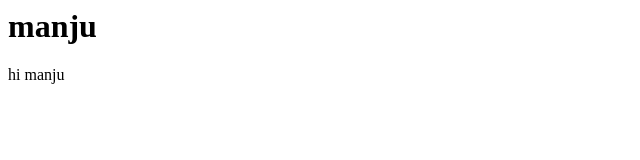
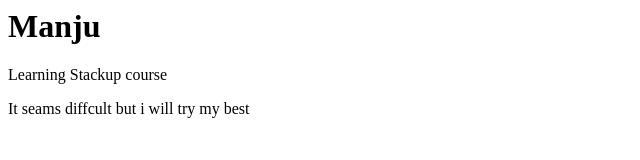
Before and after one commit to manju-015/git-project, a plain HTML site: page index.html in a window 1280 px wide. Shown: the whole page, without its empty margins (0-640 px from the left). Drawn offline with Linux system fonts and the light colour scheme.

Commit message:
Learning Stack up course

```diff
--- a/index.html
+++ b/index.html
@@ -5,7 +5,8 @@
     <title>Document</title>
 </head>
 <body>
-    <h1>manju</h1>
-    <p>hi manju</p>
+    <h1>Manju</h1>
+    <p>Learning Stackup course</p>
+    <p>It seams diffcult but i will try my best</p>
 </body>
 </html>
```
